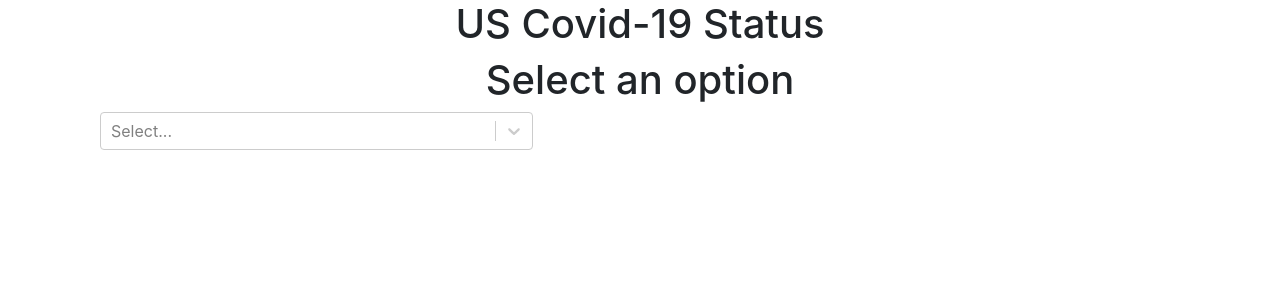
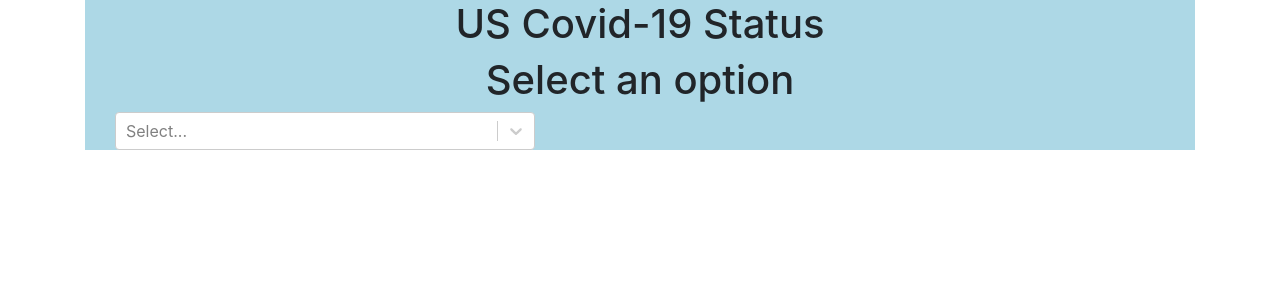
Before and after one commit to sramaswami11/covid-watch, a React (Create React App) app: page / in a window 1280 px wide. Shown: the top 300 px of the page. Built offline with nearby package versions, Linux system fonts and the light colour scheme.

Commit message:
Added check for no data returned by API; Set a background

```diff
--- a/src/App.js
+++ b/src/App.js
@@ -24,7 +24,12 @@ class App extends Component {
     if (this.state.selectedOption === null || !this.state.selectedOption.value ||
       !this.state.selectedOption.value.Length)
       return (
-        <div>
+        <div className="container"
+        style={{
+          backgroundColor: 'lightblue'
+
+        }}
+        >
           <center><h1>US Covid-19 Status</h1></center>
           <center><h1>Select an option</h1></center>
           <Select className="col-sm-5"
--- a/src/components/stateCurrentFiltered.js
+++ b/src/components/stateCurrentFiltered.js
@@ -22,7 +22,7 @@ class StateCurrentFiltered extends React.Component {
       .then(res => res.json())
       .then((data) => {
         this.setState({ state_current: data })
-        console.log(this.state.state_current)
+        //console.log(this.state.state_current)
       })
       .catch(console.log)
   }
@@ -46,9 +46,11 @@ class StateCurrentFiltered extends React.Component {
         }
       ]
     };
-    /*if (!this.state.state_current || !this.state.state_current.length) {
-      return "Loading...";
-    }*/
+    console.log(this.state.state_current);
+    if (!this.state.state_current ||  this.state.state_current.error == true) {
+      console.error("didn't find it", !this.state.state_current);
+      return "No data is available. Please change the search criteria and try again";
+    }
     return (
       <div>
         <br/>
```
Also changed, not shown: src/components/App.css (line endings or trailing spaces), src/components/covid19.jfif (added), 1 other file (tests, documents, lock files or other folders).
